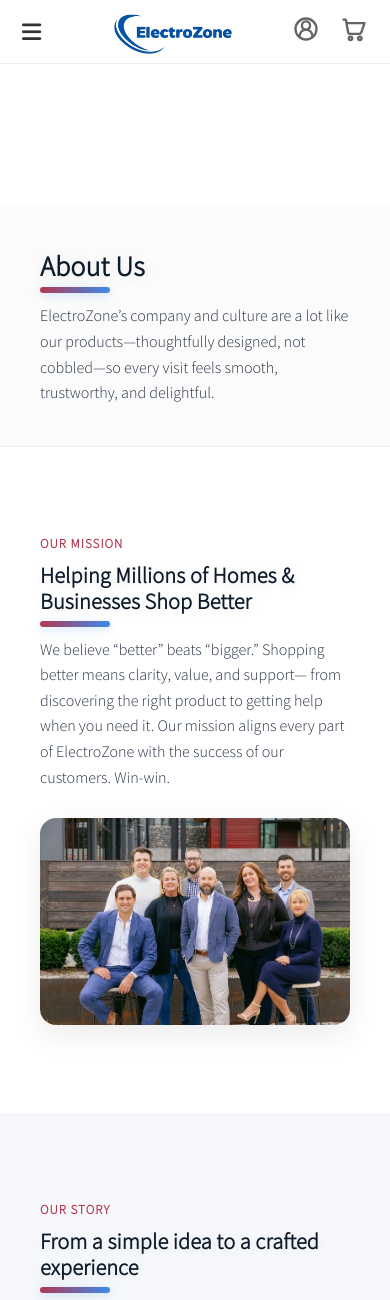
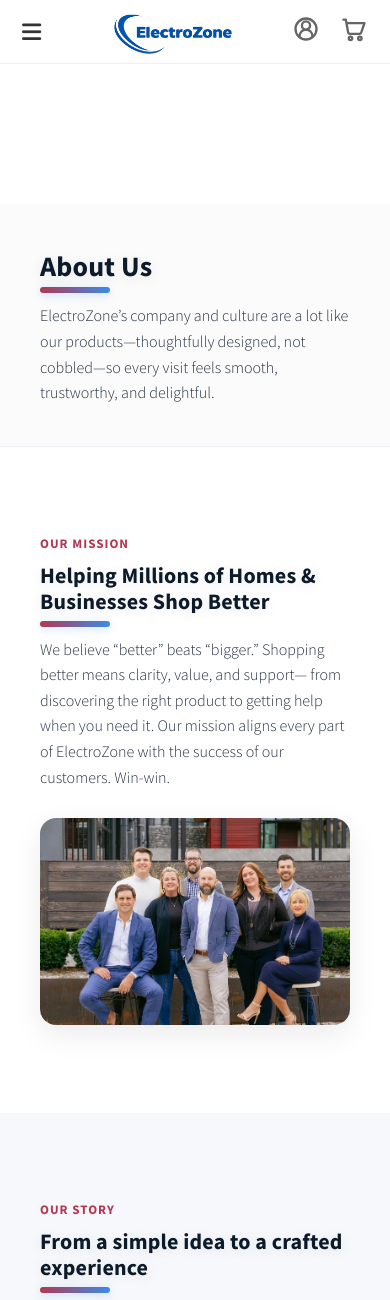
Before and after one commit to codestunt/electronics-store, a Flask app: page /about in a window 390 px wide. Shown: the top 1300 px of the page. Run offline with Flask 3, Linux system fonts and the light colour scheme.

Commit message:
Fix mobile font rendering issue

```diff
--- a/app/templates/layout.html
+++ b/app/templates/layout.html
@@ -5,6 +5,7 @@
   <meta charset="UTF-8">
   <title>ElectroZone</title>
   <meta name="viewport" content="width=device-width, initial-scale=1.0">
+  <link href="https://fonts.googleapis.com/css2?family=Source+Sans+Pro:wght@400;600;700;800&display=swap" rel="stylesheet">
 
   <!-- External stylesheets -->
   <link rel="stylesheet" href="{{ url_for('static', filename='css/pz.css') }}?v=20251226">
```
